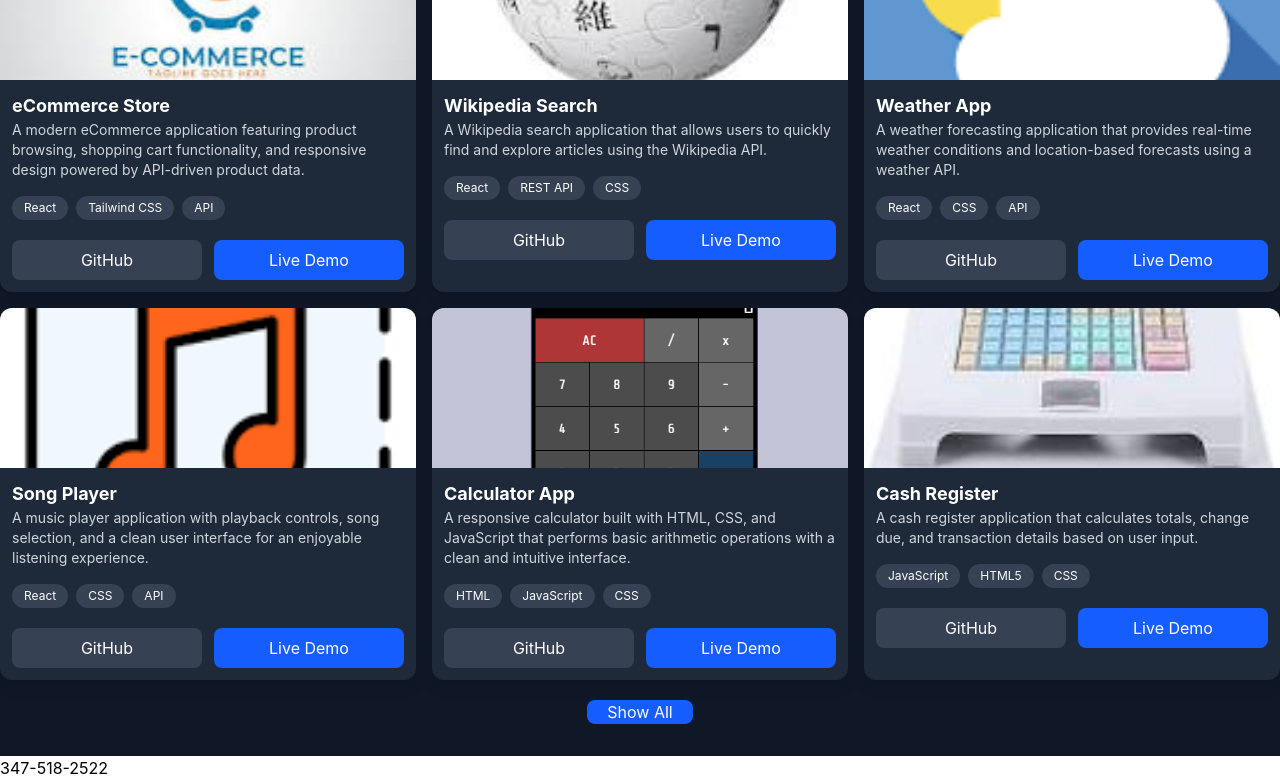
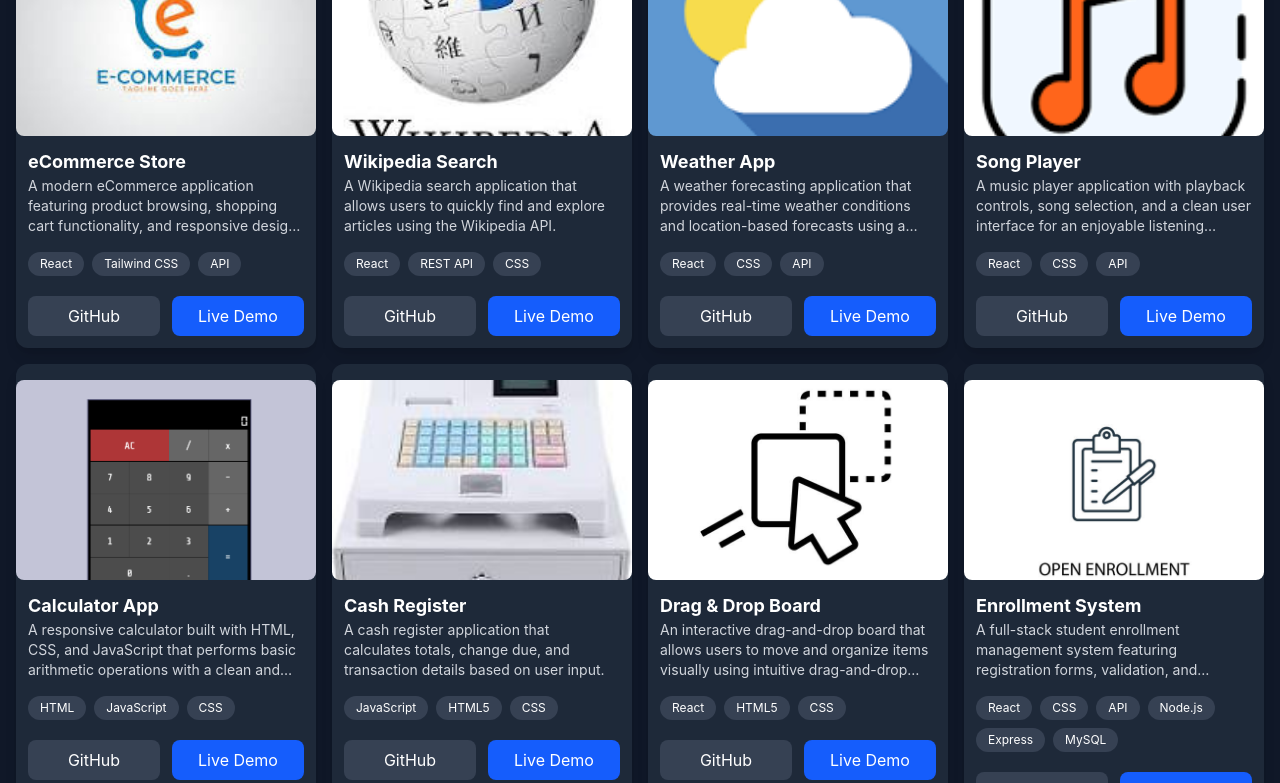
Before and after one commit to abdel1413/portfolioApp, a React (Vite) app: page / in a window 1280 px wide. Shown: the part 2760-3543 px from the top of the page. Built offline with nearby package versions, Linux system fonts and the light colour scheme.

Commit message:
added tailwind tool to make text display entirely on hover

```diff
--- a/package.json
+++ b/package.json
@@ -10,6 +10,7 @@
     "preview": "vite preview"
   },
   "dependencies": {
+    "@tailwindcss/line-clamp": "^0.4.4",
     "@tailwindcss/vite": "^4.3.0",
     "react": "^19.2.6",
     "react-dom": "^19.2.6",
@@ -28,4 +29,5 @@
     "globals": "^17.6.0",
     "vite": "^8.0.12"
   }
+
 }
--- a/src/components/ProjectList.jsx
+++ b/src/components/ProjectList.jsx
@@ -11,6 +11,7 @@ import songLogo from "../assets/projects/songLogo.png";
 import wikipediaSearch from "../assets/projects/wikipedia.jpeg";
 import fruitSearch from "../assets/projects/fruitSearch.jpeg";
 import cashRegister from "../assets/projects/cashRegister.jpeg";
+import AmazonStore from "../assets/projects/amazonLogo.png";
 
 
 export const ProjectList = () => {
@@ -135,9 +136,19 @@ return [
   demo: "https://fruit-search-app-drab.vercel.app/",
   tech: ["React", "tailwindcss", "CSS"],
 },
+{
+  id: 12,
+  title: "amazon clone",
+  image: AmazonStore,
+  description:
+  "A scalable Amazon-style e-commerce clone built with vanilla JavaScript, featuring dynamic product rendering, live search filtering, and a fully interactive shopping cart system. The app uses modular architecture with a custom cart class and API-driven product data, delivering a smooth, real-world shopping experience with responsive UI updates and clean separation of concerns.",
+  github: "https://github.com/abdel1413/amazon-project-js.git",
+  demo: "https://amazon-project-js-kappa.vercel.app//",
+  tech: ["JavaScript", "HTML5", "CSS", "API"],
+},
 
 {
-  id: 12,
+  id: 13,
   title: "Robot Friends",
   image: robot,
   description:
--- a/src/components/Projects.jsx
+++ b/src/components/Projects.jsx
@@ -7,7 +7,7 @@ export const Projects = ()=>{
     const [showAll, setShowAll] = useState(false);
     const sectionRef=useRef(null);
 
-   const displayedProjects = showAll ? ProjectList() : ProjectList().slice(0, 6);
+   const displayedProjects = showAll ? ProjectList() : ProjectList().slice(0, 8);
 
   const handScroll = ()=>{
         if(showAll){
@@ -35,7 +35,7 @@ export const Projects = ()=>{
           and modern web development tools.
         </p>
 
-        <div className="grid grid-cols-2 md:grid-cols-2 xl:grid-cols-3 gap-4">
+        <div className="grid grid-cols-3 md:grid-cols-3 xl:grid-cols-4 gap-4 w-full px-4">
           {displayedProjects.map((project) => (
             <div
               key={project.id}
@@ -44,17 +44,19 @@ export const Projects = ()=>{
               <img
                 src={project.image}
                 alt={project.title}
-                className="w-full h-40 object-cover"
+                className="w-full h-50 rounded-lg object-cover mx-auto mt-4 "
               />
 
               <div className="p-3 ">
                 <h2 className="text-lg font-bold ">
                   {project.title}
                 </h2>
+                 <div className="relative group">
 
-                <p className="text-gray-300 text-sm mb-4">
+                <p className="text-gray-300 text-sm mb-4 line-clamp-3 group-hover:line-clamp-none transition-all duration-300">
                   {project.description}
                 </p>
+                 </div>
 
                 <div className="flex flex-wrap gap-2 mb-5">
                   {project.tech.map((item, index) => (
--- a/vite.config.js
+++ b/vite.config.js
@@ -6,5 +6,6 @@ export default defineConfig({
   plugins: [
     react(),
     tailwindcss(),
-  ],
+
+  ]
 })
```
Also changed, not shown: src/assets/projects/amazonLogo.png (added), 1 other file (tests, documents, lock files or other folders).
